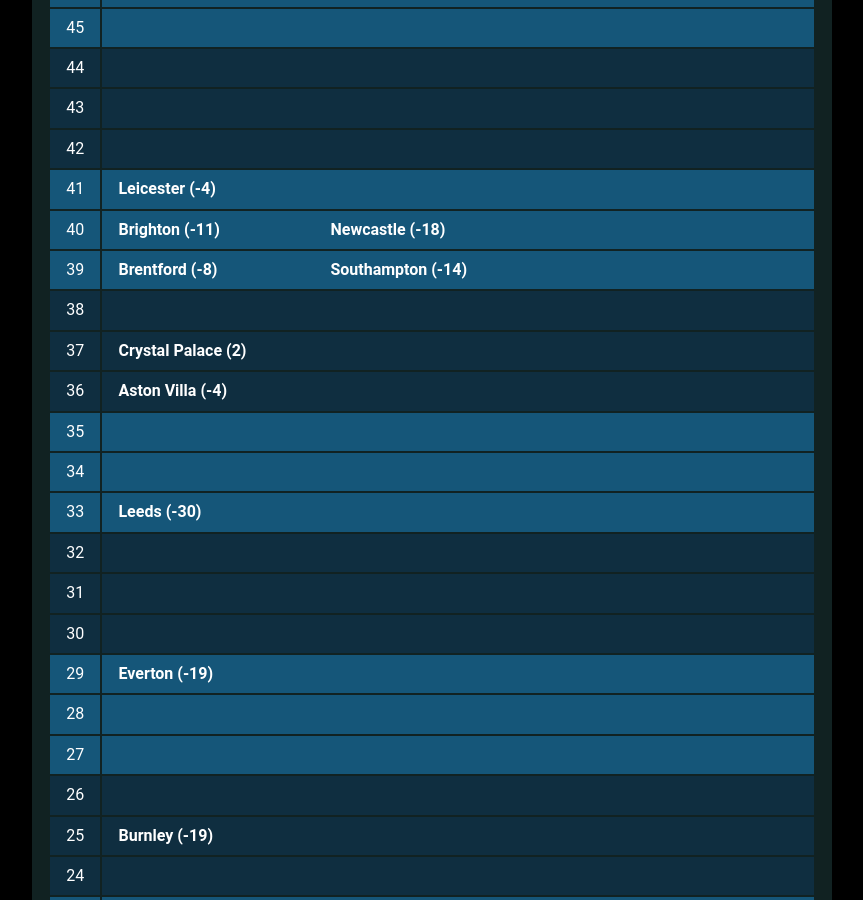
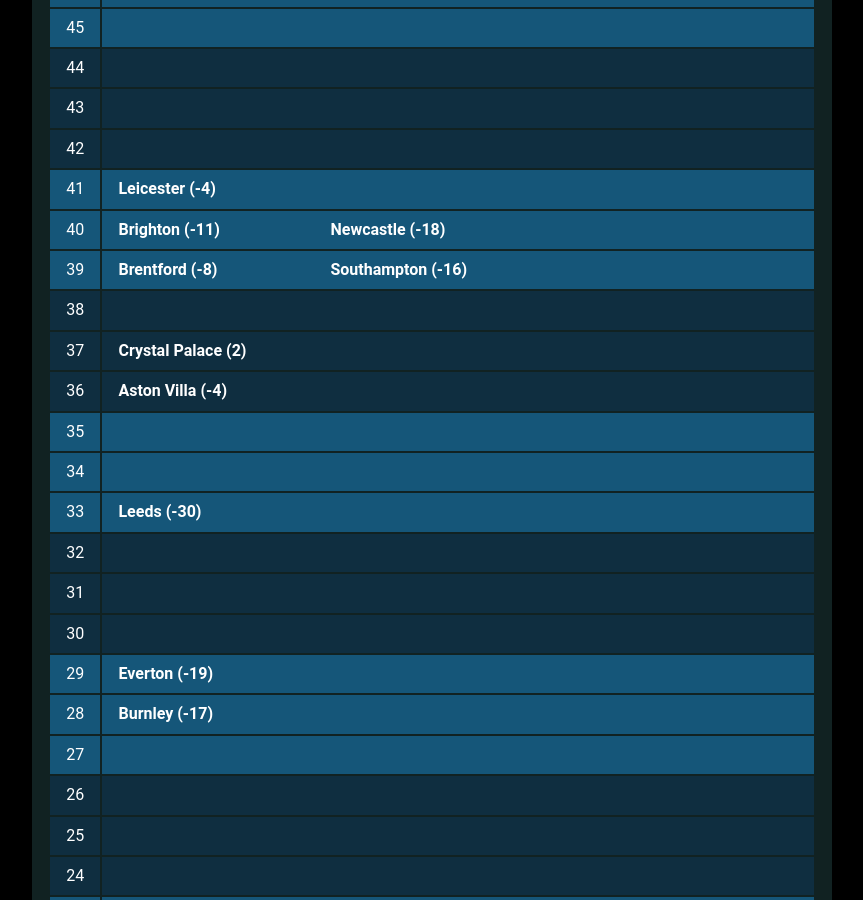
Before and after one commit to muru/muru.github.io, a Jekyll site: the page built from resources.md, in a window 1280 px wide and 900 px high, scrolled down 2770 px. Shown: the whole window, without its empty margins (208-1071 px from the left). Built offline with Jekyll 4.4.1, drawn with Linux system fonts in a browser that asks for light colours; some web fonts are replaced; some of the changed text lies outside the part shown.

Commit message:
updated cann-table: Sat 23 Apr 00:03:12 JST 2022

```diff
--- a/cann-table.html
+++ b/cann-table.html
@@ -205,7 +205,7 @@
 		<td class="cann-point"> 39 </td>
 		<td class="cann-clubs">
 			<span class="club-name"> Brentford (-8) </span>
-			<span class="club-name"> Southampton (-14) </span>
+			<span class="club-name"> Southampton (-16) </span>
 		</td>
  	</tr>
 	<tr class="cann-row-2">
@@ -265,6 +265,7 @@
 	<tr class="cann-row-1">
 		<td class="cann-point"> 28 </td>
 		<td class="cann-clubs">
+			<span class="club-name"> Burnley (-17) </span>
 		</td>
  	</tr>
 	<tr class="cann-row-1">
@@ -280,7 +281,6 @@
 	<tr class="cann-row-2">
 		<td class="cann-point"> 25 </td>
 		<td class="cann-clubs">
-			<span class="club-name"> Burnley (-19) </span>
 		</td>
  	</tr>
 	<tr class="cann-row-2">
```
Also changed, not shown: other parts of cann-table.html (+1 -1 lines).
